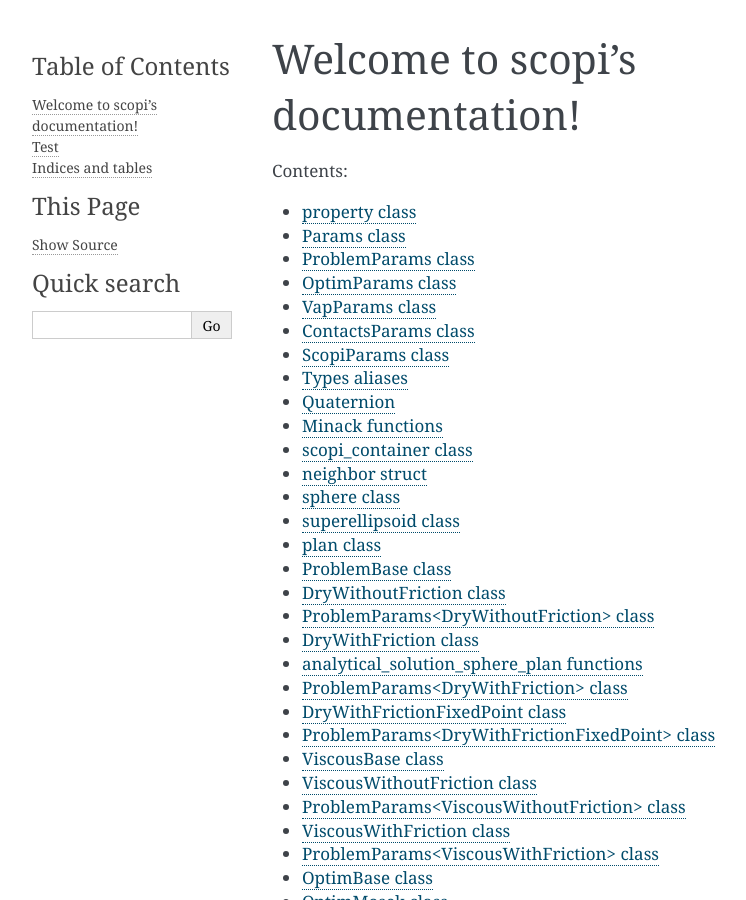
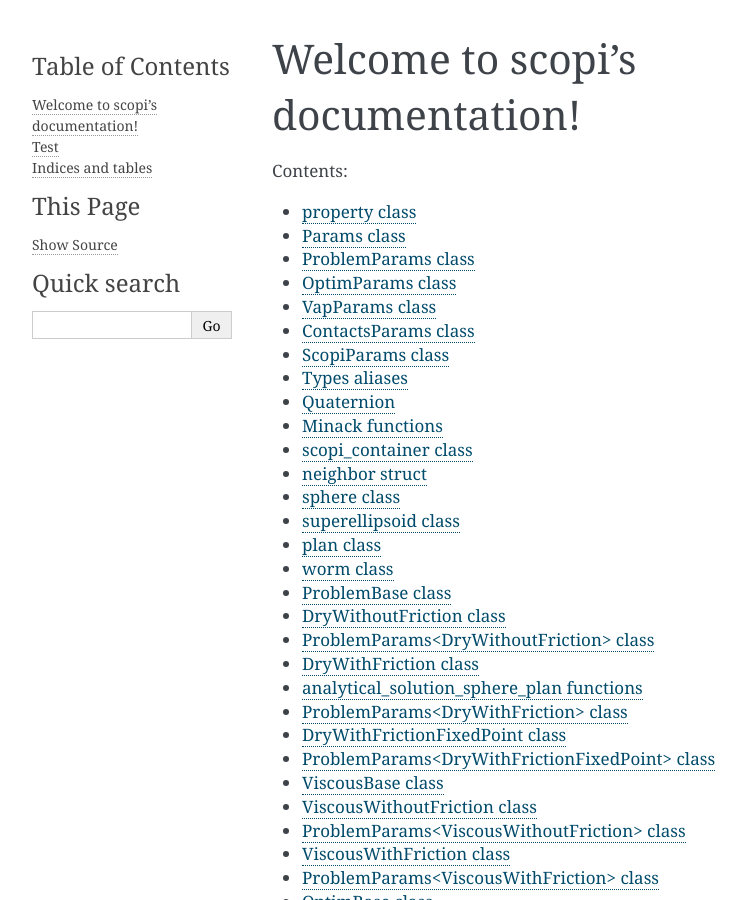
Before and after one commit to hpc-maths/scopi, a Sphinx documentation site: the page built from doc/source/index.rst, in a window 1280 px wide and 900 px high. Shown: the whole window, without its empty margins (148-894 px from the left). Built offline with Sphinx 7.4.7, drawn with Linux system fonts in a browser that asks for light colours.

Commit message:
Sphinx for worm.hpp

```diff
--- /dev/null
+++ b/doc/source/api/objects/types/worm.rst
@@ -0,0 +1,6 @@
+worm class
+==========
+
+.. doxygenclass:: scopi::worm
+   :project: scopi
+   :members:
--- a/doc/source/index.rst
+++ b/doc/source/index.rst
@@ -21,6 +21,7 @@ Welcome to scopi's documentation!
    api/objects/types/sphere
    api/objects/types/superellipsoid
    api/objects/types/plan
+   api/objects/types/worm
 
    api/problems/ProblemBase
    api/problems/DryWithoutFriction
```
Also changed, not shown: 1 other file.
